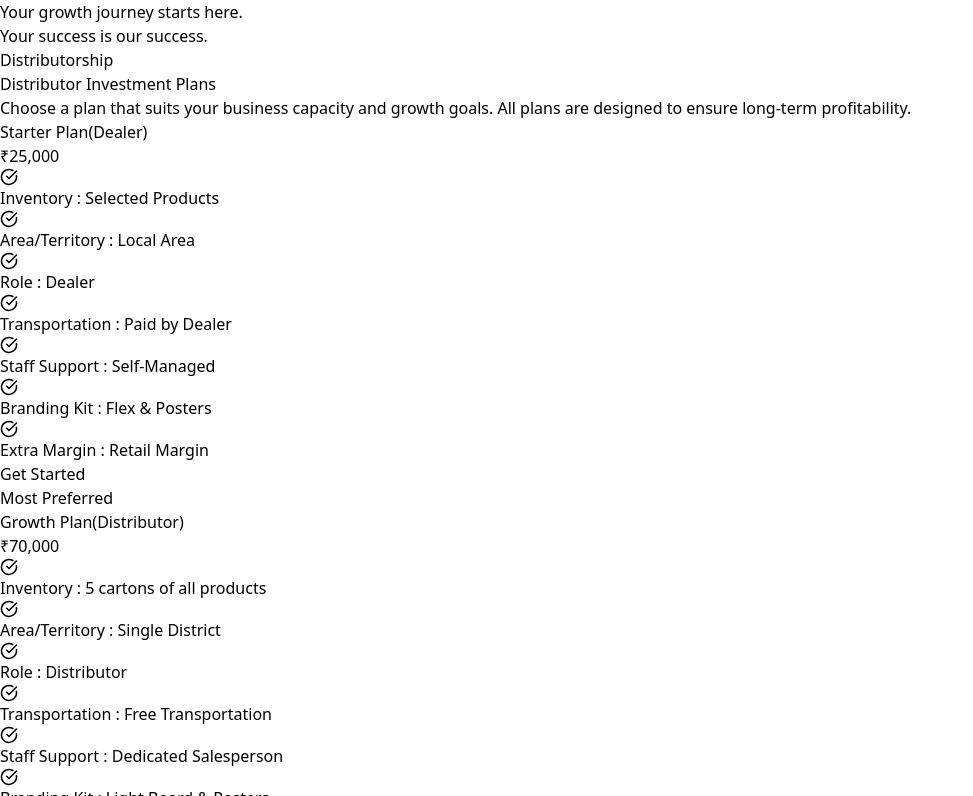
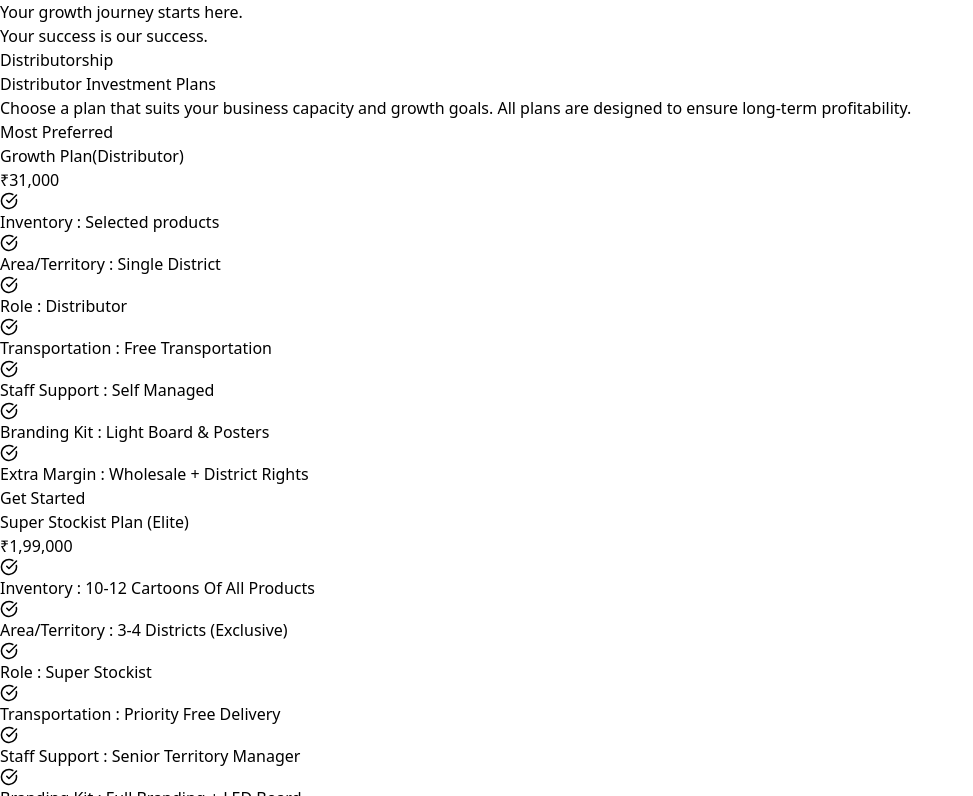
Before and after one commit to yuvrajsingh101280/Burly-website, a React (Vite) app: page / in a window 1280 px wide. Shown: the part 11204-12000 px from the top of the page, without its empty margins (0-973 px from the left). Built offline with nearby package versions, Linux system fonts and the light colour scheme.

Commit message:
some moer changes

```diff
--- a/src/components/DistributorInvestment.jsx
+++ b/src/components/DistributorInvestment.jsx
@@ -8,19 +8,19 @@ import { CheckCircle } from "lucide-react";
 gsap.registerPlugin(ScrollTrigger);
 
 const plans = [
-  {
-    title: "Starter Plan(Dealer)",
-    price: "₹25,000",
-    features: [
-      "Inventory : Selected Products",
-      "Area/Territory : Local Area",
-      "Role : Dealer",
-      "Transportation : Paid by Dealer",
-      "Staff Support : Self-Managed",
-      "Branding Kit : Flex & Posters",
-      "Extra Margin : Retail Margin",
-    ],
-  },
+  // {
+  //   title: "Starter Plan(Dealer)",
+  //   price: "₹25,000",
+  //   features: [
+  //     "Inventory : Selected Products",
+  //     "Area/Territory : Local Area",
+  //     "Role : Dealer",
+  //     "Transportation : Paid by Dealer",
+  //     "Staff Support : Self-Managed",
+  //     "Branding Kit : Flex & Posters",
+  //     "Extra Margin : Retail Margin",
+  //   ],
+  // },
   // {
   //   title: "Starter Plan()",
   //   price: "₹49,000",
@@ -36,15 +36,15 @@ const plans = [
   // },
   {
     title: "Growth Plan(Distributor)",
-    price: "₹70,000",
+    price: "₹31,000",
     highlight: true,
     badge: "Most Preferred",
     features: [
-      "Inventory : 5 cartons of all products",
+      "Inventory : Selected products",
       "Area/Territory : Single District",
       "Role : Distributor",
       "Transportation : Free Transportation",
-      "Staff Support : Dedicated Salesperson",
+      "Staff Support : Self Managed",
       "Branding Kit : Light Board & Posters",
       "Extra Margin : Wholesale + District Rights",
     ],
@@ -74,7 +74,7 @@ const plans = [
       "Transportation : Priority Free Delivery",
       "Staff Support : Senior Territory Manager",
       "Branding Kit : Full Branding + LED Board",
-      "Extra Margin : Flat 8% Extra Discount On Distributor Price",
+      "Extra Margin : Flat 6% Extra Discount On Distributor Price",
     ],
   },
   // {
@@ -136,7 +136,7 @@ export default function DistributorInvestment() {
         </div>
 
         {/* PLANS */}
-        <div className="grid grid-cols-1 md:grid-cols-3 gap-10">
+        <div className="grid grid-cols-1 md:grid-cols-2 gap-10">
           {plans.map((plan, i) => (
             <div
               key={i}
--- a/src/components/Footer.jsx
+++ b/src/components/Footer.jsx
@@ -16,7 +16,7 @@ export default function Footer() {
         stagger: 0.12,
         duration: 0.8,
         ease: "power3.out",
-      }
+      },
     );
   }, []);
 
@@ -141,12 +141,12 @@ export default function Footer() {
 
           <p className="text-sm text-gray-600 mt-4">
             📞{" "}
-            <a href="tel:7602380891" className="hover:underline">
-              7602380891
+            <a href="tel:879975553" className="hover:underline">
+              8799745553
             </a>
             ,{" "}
             <a href="tel:7631546903" className="hover:underline">
-              7631546903
+              763156903
             </a>
           </p>
 
```
